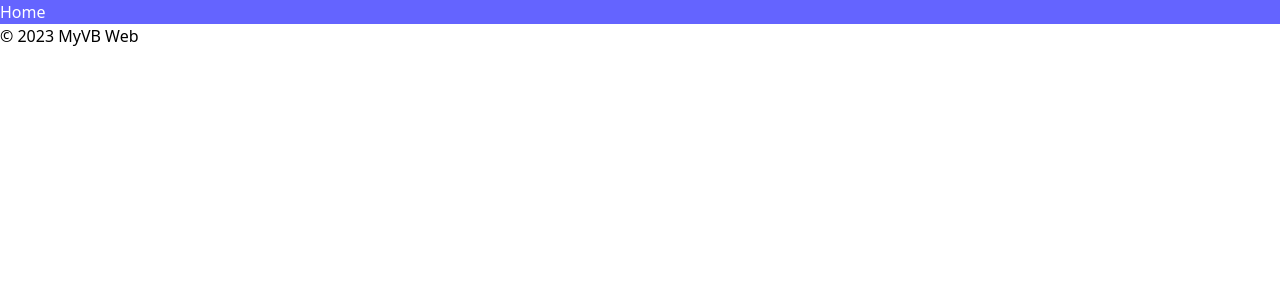
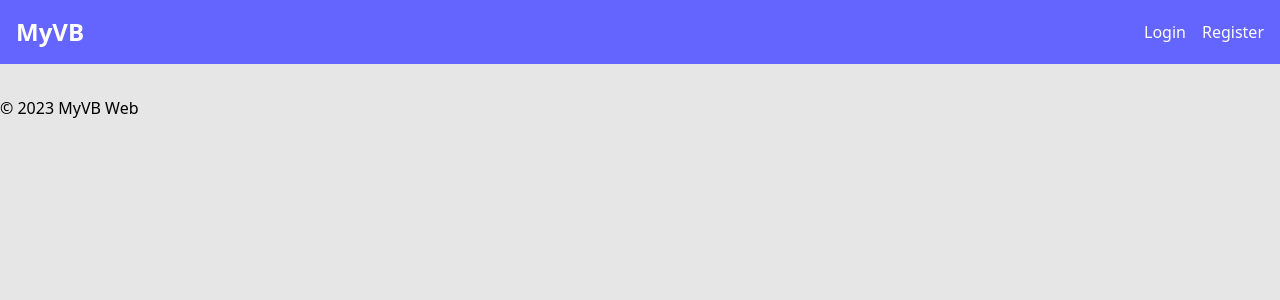
Before and after one commit to fshangala/myvb_web, a Django app: template myvb_web/templates/base.html in a window 1280 px wide. Shown: the top 300 px of the page. Run offline with Django 5.2, Linux system fonts and the light colour scheme; the template is opened without the code that fills it, so the values that code supplies are empty.

Commit message:
designing login and register screen

```diff
--- /dev/null
+++ b/accounts/urls.py
@@ -0,0 +1,11 @@
+from django.urls import path
+from accounts.views import RegisterView
+from accounts.views import LoginView
+from django.contrib.auth.views import LogoutView
+
+app_name="accounts"
+urlpatterns = [
+  path("register/", RegisterView.as_view(), name="register"),
+  path("login/", LoginView.as_view(), name="login"),
+  path("logout/", LogoutView.as_view(), name="logout"),
+]
--- a/myvb_web/settings.py
+++ b/myvb_web/settings.py
@@ -48,6 +48,7 @@ INSTALLED_APPS = [
     "django.contrib.messages",
     "django.contrib.staticfiles",
     "myvb_web",
+    "accounts",
 ]
 
 MIDDLEWARE = [
@@ -131,3 +132,5 @@ STATIC_URL = "static/"
 # https://docs.djangoproject.com/en/5.2/ref/settings/#default-auto-field
 
 DEFAULT_AUTO_FIELD = "django.db.models.BigAutoField"
+
+LOGIN_URL = 'accounts/login'
--- a/myvb_web/static/css/main.css
+++ b/myvb_web/static/css/main.css
@@ -7,10 +7,19 @@
       "Segoe UI Emoji", "Segoe UI Symbol", "Noto Color Emoji";
     --font-mono: ui-monospace, SFMono-Regular, Menlo, Monaco, Consolas, "Liberation Mono",
       "Courier New", monospace;
+    --color-red-500: oklch(63.7% 0.237 25.331);
+    --color-white: #fff;
+    --spacing: 0.25rem;
+    --container-xl: 36rem;
+    --container-2xl: 42rem;
+    --text-2xl: 1.5rem;
+    --text-2xl--line-height: calc(2 / 1.5);
+    --font-weight-bold: 700;
+    --radius-lg: 0.5rem;
     --default-font-family: var(--font-sans);
     --default-mono-font-family: var(--font-mono);
     --color-primary: rgb(100,100,255);
-    --color-on-primary: rgb(255,255,255);
+    --color-surface: rgb(230,230,230);
   }
 }
 @layer base {
@@ -183,11 +192,26 @@
       max-width: 96rem;
     }
   }
+  .m-auto {
+    margin: auto;
+  }
+  .mb-4 {
+    margin-bottom: calc(var(--spacing) * 4);
+  }
   .block {
     display: block;
   }
+  .flex {
+    display: flex;
+  }
   .table {
     display: table;
+  }
+  .max-w-2xl {
+    max-width: var(--container-2xl);
+  }
+  .max-w-xl {
+    max-width: var(--container-xl);
   }
   .border-collapse {
     border-collapse: collapse;
@@ -195,18 +219,72 @@
   .resize {
     resize: both;
   }
+  .flex-col {
+    flex-direction: column;
+  }
+  .items-center {
+    align-items: center;
+  }
+  .justify-between {
+    justify-content: space-between;
+  }
+  .gap-4 {
+    gap: calc(var(--spacing) * 4);
+  }
+  .rounded {
+    border-radius: 0.25rem;
+  }
+  .rounded-lg {
+    border-radius: var(--radius-lg);
+  }
   .border {
     border-style: var(--tw-border-style);
     border-width: 1px;
   }
+  .border-primary {
+    border-color: var(--color-primary);
+  }
   .bg-primary {
     background-color: var(--color-primary);
   }
-  .text-on-primary {
-    color: var(--color-on-primary);
+  .bg-surface {
+    background-color: var(--color-surface);
+  }
+  .bg-white {
+    background-color: var(--color-white);
+  }
+  .p-2 {
+    padding: calc(var(--spacing) * 2);
+  }
+  .p-4 {
+    padding: calc(var(--spacing) * 4);
+  }
+  .text-center {
+    text-align: center;
+  }
+  .text-2xl {
+    font-size: var(--text-2xl);
+    line-height: var(--tw-leading, var(--text-2xl--line-height));
+  }
+  .font-bold {
+    --tw-font-weight: var(--font-weight-bold);
+    font-weight: var(--font-weight-bold);
+  }
+  .text-primary {
+    color: var(--color-primary);
+  }
+  .text-red-500 {
+    color: var(--color-red-500);
+  }
+  .text-white {
+    color: var(--color-white);
   }
   .underline {
     text-decoration-line: underline;
+  }
+  .shadow-lg {
+    --tw-shadow: 0 10px 15px -3px var(--tw-shadow-color, rgb(0 0 0 / 0.1)), 0 4px 6px -4px var(--tw-shadow-color, rgb(0 0 0 / 0.1));
+    box-shadow: var(--tw-inset-shadow), var(--tw-inset-ring-shadow), var(--tw-ring-offset-shadow), var(--tw-ring-shadow), var(--tw-shadow);
   }
   .outline {
     outline-style: var(--tw-outline-style);
@@ -218,6 +296,75 @@
   inherits: false;
   initial-value: solid;
 }
+@property --tw-font-weight {
+  syntax: "*";
+  inherits: false;
+}
+@property --tw-shadow {
+  syntax: "*";
+  inherits: false;
+  initial-value: 0 0 #0000;
+}
+@property --tw-shadow-color {
+  syntax: "*";
+  inherits: false;
+}
+@property --tw-shadow-alpha {
+  syntax: "<percentage>";
+  inherits: false;
+  initial-value: 100%;
+}
+@property --tw-inset-shadow {
+  syntax: "*";
+  inherits: false;
+  initial-value: 0 0 #0000;
+}
+@property --tw-inset-shadow-color {
+  syntax: "*";
+  inherits: false;
+}
+@property --tw-inset-shadow-alpha {
+  syntax: "<percentage>";
+  inherits: false;
+  initial-value: 100%;
+}
+@property --tw-ring-color {
+  syntax: "*";
+  inherits: false;
+}
+@property --tw-ring-shadow {
+  syntax: "*";
+  inherits: false;
+  initial-value: 0 0 #0000;
+}
+@property --tw-inset-ring-color {
+  syntax: "*";
+  inherits: false;
+}
+@property --tw-inset-ring-shadow {
+  syntax: "*";
+  inherits: false;
+  initial-value: 0 0 #0000;
+}
+@property --tw-ring-inset {
+  syntax: "*";
+  inherits: false;
+}
+@property --tw-ring-offset-width {
+  syntax: "<length>";
+  inherits: false;
+  initial-value: 0px;
+}
+@property --tw-ring-offset-color {
+  syntax: "*";
+  inherits: false;
+  initial-value: #fff;
+}
+@property --tw-ring-offset-shadow {
+  syntax: "*";
+  inherits: false;
+  initial-value: 0 0 #0000;
+}
 @property --tw-outline-style {
   syntax: "*";
   inherits: false;
@@ -227,6 +374,21 @@
   @supports ((-webkit-hyphens: none) and (not (margin-trim: inline))) or ((-moz-orient: inline) and (not (color:rgb(from red r g b)))) {
     *, ::before, ::after, ::backdrop {
       --tw-border-style: solid;
+      --tw-font-weight: initial;
+      --tw-shadow: 0 0 #0000;
+      --tw-shadow-color: initial;
+      --tw-shadow-alpha: 100%;
+      --tw-inset-shadow: 0 0 #0000;
+      --tw-inset-shadow-color: initial;
+      --tw-inset-shadow-alpha: 100%;
+      --tw-ring-color: initial;
+      --tw-ring-shadow: 0 0 #0000;
+      --tw-inset-ring-color: initial;
+      --tw-inset-ring-shadow: 0 0 #0000;
+      --tw-ring-inset: initial;
+      --tw-ring-offset-width: 0px;
+      --tw-ring-offset-color: #fff;
+      --tw-ring-offset-shadow: 0 0 #0000;
       --tw-outline-style: solid;
     }
   }
--- a/myvb_web/static/css/source.css
+++ b/myvb_web/static/css/source.css
@@ -3,4 +3,5 @@
 @theme {
   --color-primary: rgb(100,100,255);
   --color-on-primary: rgb(255,255,255);
+  --color-surface: rgb(230,230,230);
 }
--- a/myvb_web/templates/base.html
+++ b/myvb_web/templates/base.html
@@ -7,17 +7,31 @@
   <title>{% block title %}MyVB Web{% endblock %}</title>
   <link rel="stylesheet" href="{% static "css/main.css" %}">
 </head>
-<body>
-  <header class="bg-primary text-on-primary">
+<body class="bg-surface">
+  <header class="bg-primary text-white">
+    <div class="flex p-4 justify-between items-center">
+      <div>
+        <a href="{% url 'home' %}" class="text-2xl font-bold"><span>My</span><span>VB</span></a>
+      </div>
+      <div>
         <nav>
+          {% if user.is_authenticated %}
           <ul>
             <li><a href="{% url 'home' %}">Home</a></li>
             {% comment %} <li><a href="{{ url_for('about') }}">About</a></li>
             <li><a href="{{ url_for('contact') }}">Contact</a></li> {% endcomment %}
           </ul>
+          {% else %}
+          <div class="flex gap-4">
+            <a href="{% url 'accounts:login' %}">Login</a>
+            <a href="{% url 'accounts:register' %}">Register</a>
+          </div>
+          {% endif %}
         </nav>
+      </div>
+    </div>
   </header>
-  <main>
+  <main class="p-4">
     {% block content %}{% endblock %}
   </main>
   <footer>
--- a/myvb_web/urls.py
+++ b/myvb_web/urls.py
@@ -16,10 +16,11 @@ Including another URLconf
 """
 
 from django.contrib import admin
-from django.urls import path
+from django.urls import path, include
 from myvb_web.views import HomeView
 
 urlpatterns = [
     path("admin/", admin.site.urls),
     path("", HomeView.as_view(), name="home"),
+    path("accounts/", include('accounts.urls', namespace="accounts"))
 ]
--- a/myvb_web/views.py
+++ b/myvb_web/views.py
@@ -1,5 +1,6 @@
 from django.views.generic import TemplateView
 from django.shortcuts import render
+from django.contrib.auth.mixins import LoginRequiredMixin
 
-class HomeView(TemplateView):
+class HomeView(LoginRequiredMixin,TemplateView):
   template_name = 'base.html'
```
Also changed, not shown: accounts/forms.py (added, +15 -0 lines), accounts/templates/accounts/login.html (added, +30 -0 lines), accounts/templates/accounts/register.html (added, +14 -0 lines), accounts/views.py (+13 -0 lines), README.md (added). Lines whose indentation alone changed are shown as unchanged.
